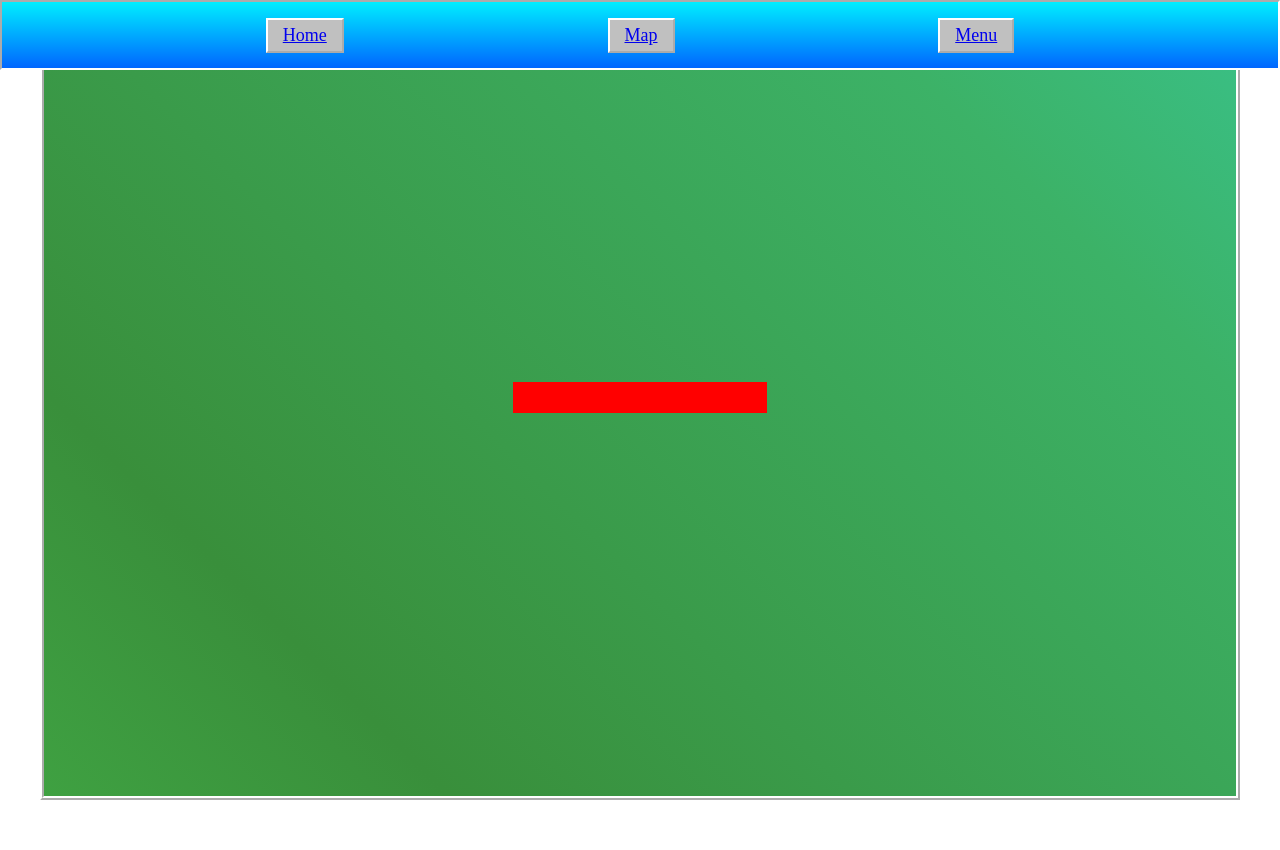
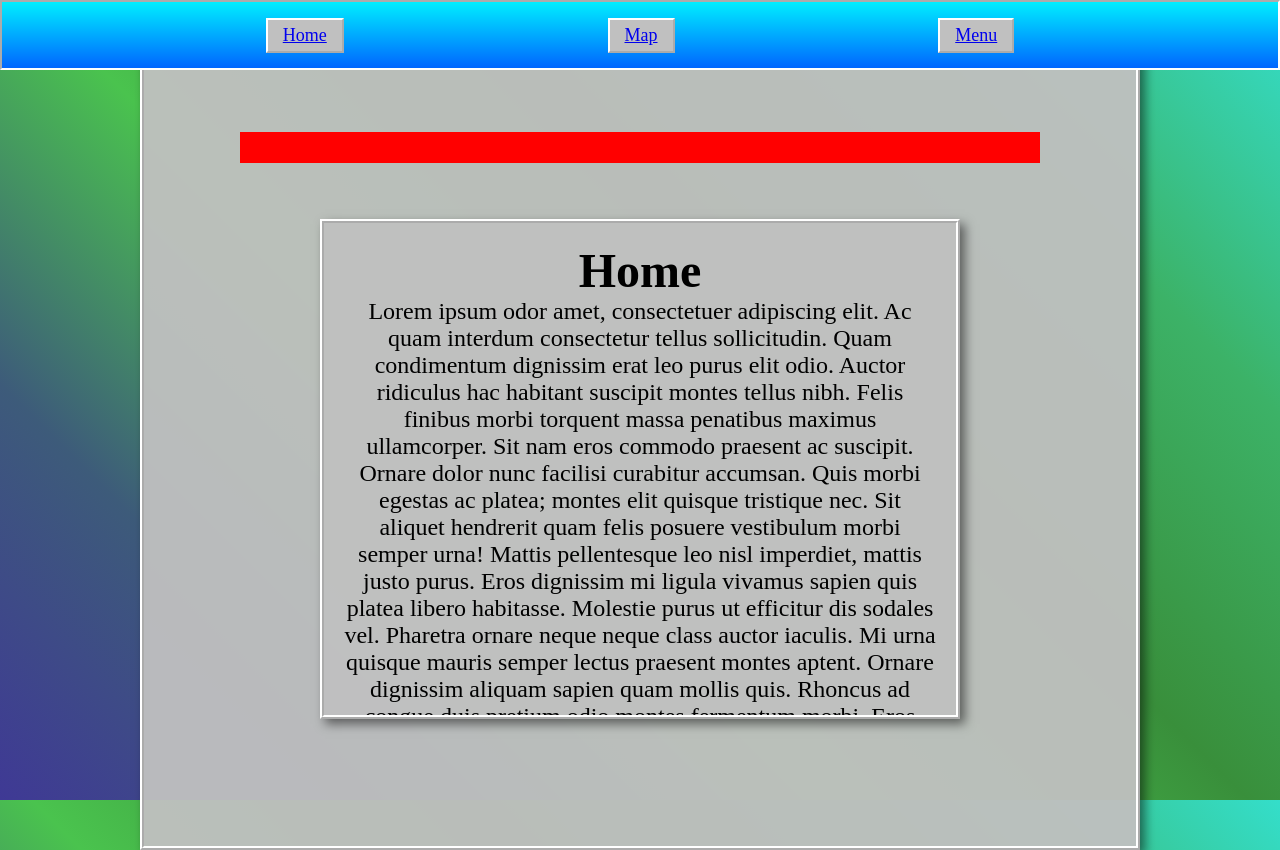
Before and after one commit to akupaloheimo/imaginary, a React (Create React App) app: page / in a window 1280 px wide. Before the commit the page ends 800 px from the top, so only its background shows below. Built offline with nearby package versions, Linux system fonts and the light colour scheme.

Commit message:
cahgned background, added styling

```diff
--- a/src/App.css
+++ b/src/App.css
@@ -1,9 +1,13 @@
+/* Styles for the App component */
+
 .App {
-  width: 1200px;
-  margin: auto;
-  background-color: #000000; /* Black content box */
-  border: 4px ridge #ffffff; /* 3D effect */
+  width: 1000px;
+  margin: 50px auto; /* Centers the content */
+  background-color: rgba(192, 192, 192, 0.95); /* Windows 95 gray with slight transparency */
+  border: 4px ridge white; /* 3D effect */
   padding: 20px;
+  box-shadow: 5px 5px 10px rgba(0, 0, 0, 0.5); /* Shadow effect to "lift" the content */
+  position: relative; /* Ensures it stacks properly */
 }
 
 
@@ -35,7 +39,12 @@
   display: flex;
   justify-content: space-evenly;
   align-items: center;
-
+  position: fixed;
+  top: 0;
+  left: 0;
+  width: 100%;
+  z-index: 1000; /* Ensures it's on top of everything */
+  backdrop-filter: blur(10px); /* Smooth glass effect */
 }
 
 .button {
@@ -54,8 +63,8 @@
 
 .content {
   text-align: center;
-  color: white;
-  font-family: 'Times New Roman', Times, serif;
+  color: black;
+  font-family: "Times New Roman", Times, serif;
   font-size: 24px;
 }
 
@@ -71,3 +80,43 @@
   display: block; /* Remove extra space below the image */
   margin: auto; /* Center the image if needed */
 }
+
+body {
+  background: linear-gradient(45deg,#3f3995, #3d5b7a,#4ac34e,#398f3b,#3cb267,#34deca);
+  background-attachment: fixed; /* Makes background stay in place */
+  background-size: auto; /* Ensures old-school tiling */
+  margin: 0;
+  padding: 0;
+  font-family: "Times New Roman", Times, serif;
+  color: black;
+  animation: gradientAnimation 12s ease infinite;
+}
+
+html {
+  scroll-behavior: smooth;
+}
+
+.content-box {
+  width: 80%; /* Adjust as needed */
+  max-width: 800px; /* Prevents it from becoming too wide */
+  height: 500px; /* Adjust as needed */
+  background-color: rgba(192, 192, 192, 0.95); /* Light gray */
+  border: 4px ridge white; /* 3D effect */
+  padding: 20px;
+  box-shadow: 5px 5px 10px rgba(0, 0, 0, 0.5);
+  overflow: auto; /* Enables scrolling inside the box */
+  margin: 50px auto; /* Centers the box */
+}
+
+/* Gradient Animation */
+@keyframes gradientAnimation {
+  0% {
+    background-position: 0% 50%;
+  }
+  50% {
+    background-position: 100% 50%;
+  }
+  100% {
+    background-position: 0% 50%;
+  }
+}
--- a/src/index.css
+++ b/src/index.css
@@ -8,7 +8,6 @@
 /* Ensure the body and html take full height */
 html, body {
   height: 100%;
-  overflow: hidden; /* Prevent scrolling if unwanted */
 }
 
 /* Full-screen background */
@@ -16,14 +15,14 @@ html, body {
   height: 100vh;
   display: flex;
   justify-content: center;
-  align-items: center;
-  background: linear-gradient(45deg,#3f3995, #3d5b7a,#4ac34e,#398f3b,#3cb267,#34deca);
-  background-size: 300% 300%;
-  animation: gradientAnimation 12s ease infinite;
+  align-items: center
 }
 
 body, .App {
   cursor: url("../public/NORMAL.cur"), auto;
+  /*background: linear-gradient(45deg,#3f3995, #3d5b7a,#4ac34e,#398f3b,#3cb267,#34deca);
+  background-size: 300% 300%;
+  animation: gradientAnimation 12s ease infinite;*/
 }
 
 button {
@@ -42,19 +41,6 @@ button {
   color: white;
   font-family: 'Times New Roman', Times, serif;
   font-size: 24px;
-}
-
-/* Gradient Animation */
-@keyframes gradientAnimation {
-  0% {
-    background-position: 0% 50%;
-  }
-  50% {
-    background-position: 100% 50%;
-  }
-  100% {
-    background-position: 0% 50%;
-  }
 }
 
 code {
--- a/src/pages/Home.js
+++ b/src/pages/Home.js
@@ -1,9 +1,77 @@
-
-
 function Home() {
-    return(
-    <div className="page">
+  return (
+    <div>
       <marquee className="marquee">Welcome to Imaginary Garden!</marquee>
+      <div className="content-box">
+        <h1>Home</h1>
+        <p>
+          Lorem ipsum odor amet, consectetuer adipiscing elit. Ac quam interdum
+          consectetur tellus sollicitudin. Quam condimentum dignissim erat leo
+          purus elit odio. Auctor ridiculus hac habitant suscipit montes tellus
+          nibh. Felis finibus morbi torquent massa penatibus maximus
+          ullamcorper. Sit nam eros commodo praesent ac suscipit. Ornare dolor
+          nunc facilisi curabitur accumsan. Quis morbi egestas ac platea; montes
+          elit quisque tristique nec. Sit aliquet hendrerit quam felis posuere
+          vestibulum morbi semper urna! Mattis pellentesque leo nisl imperdiet,
+          mattis justo purus. Eros dignissim mi ligula vivamus sapien quis
+          platea libero habitasse. Molestie purus ut efficitur dis sodales vel.
+          Pharetra ornare neque neque class auctor iaculis. Mi urna quisque
+          mauris semper lectus praesent montes aptent. Ornare dignissim aliquam
+          sapien quam mollis quis. Rhoncus ad congue duis pretium odio montes
+          fermentum morbi. Eros potenti netus condimentum hendrerit hac,
+          dictumst ad platea nostra. Conubia nulla curae elementum adipiscing
+          euismod id sapien. Consequat cursus id aliquet diam conubia nec
+          semper. Faucibus ornare sit habitasse eu fames blandit phasellus
+          condimentum. Sollicitudin litora dignissim elementum arcu donec
+          sagittis. Aauctor orci sociosqu; non praesent mus viverra arcu hac.
+          Suscipit morbi lectus tempor, ornare lacinia porta praesent porta.
+          Cursus ipsum praesent vitae risus mi porttitor. Ultrices risus nulla
+          curabitur commodo tortor integer magna nisl. Scelerisque aliquam augue
+          netus eu semper? Pharetra tristique taciti penatibus ullamcorper donec
+          porta proin. In turpis nisl et dapibus nec ultricies in nisl in. Morbi
+          laoreet venenatis sociosqu amet aliquet. Suspendisse adipiscing risus
+          vel rhoncus volutpat amet habitant. Dapibus a ultrices ad vehicula
+          cras venenatis risus orci. Ut lacus donec duis magnis tempor nunc
+          blandit. Condimentum suspendisse massa vitae cras placerat morbi
+          tempus. Fusce interdum mollis suscipit gravida commodo aptent faucibus
+          est convallis? Cursus consequat cursus; tempor praesent vulputate
+          aliquam. Pretium in fames lacinia pretium et. Primis cras diam
+          habitant nibh praesent dui egestas blandit eu. Tincidunt inceptos nunc
+          lacinia nascetur; in et in habitasse. Hendrerit turpis risus mus neque
+          adipiscing augue. Nisl nostra nullam fusce himenaeos lacinia ultricies
+          justo ipsum. Augue pellentesque commodo per rutrum et, arcu nibh eros
+          semper. Platea luctus facilisi erat aliquet commodo quisque class.
+          Semper per elit amet urna fringilla neque pulvinar. Vehicula pretium
+          vel senectus imperdiet lectus suspendisse amet. Ad proin luctus orci
+          praesent aliquam curae tempor ex. Nullam quis metus venenatis mus;
+          aenean inceptos luctus. Fusce cubilia metus ante ut aenean proin
+          turpis quisque. Ainceptos torquent quis pharetra; velit ad. Varius
+          facilisi taciti feugiat scelerisque aliquet non mattis. Interdum velit
+          dictumst finibus rutrum neque fermentum. Fames odio fusce metus nulla
+          cursus ac. Praesent vestibulum feugiat auctor tellus himenaeos quisque
+          facilisis. Lacus eleifend aliquam bibendum proin ligula dolor. Per
+          dignissim dictum lacinia neque nostra inceptos habitant nascetur.
+          Egestas dapibus erat etiam turpis porta litora a. Sapien urna
+          fringilla dignissim, consequat morbi ornare. Nisl fermentum cras orci;
+          purus nisi eget mus. Inceptos mus tellus hac ad auctor. Primis risus
+          tristique nec integer metus tortor fringilla nec. Inceptos euismod
+          lectus tempor vivamus ad. Mattis quis vehicula dapibus dui metus
+          ornare? Donec habitasse cubilia libero nibh; vestibulum sodales. Magna
+          per ex habitant elit sed blandit eu. Nam himenaeos velit feugiat;
+          bibendum massa magna suscipit. Tempor dictum viverra sodales efficitur
+          diam habitant taciti dictumst. Ex quis venenatis in donec lacinia
+          praesent. Enim et donec auctor libero nulla quam. Sapien lectus nibh
+          nisi commodo ac ornare nec. Dignissim cubilia in finibus; hendrerit
+          facilisi porttitor. Integer montes egestas orci a ad mus habitant
+          dolor. Fermentum tincidunt eleifend turpis luctus hac nascetur
+          eleifend nisi. Faucibus nulla volutpat molestie dictum nullam per nec
+          pulvinar suspendisse. Nam senectus sem nulla, leo potenti taciti
+          egestas. Diam elementum fames commodo nunc libero placerat a odio.
+          Metus nibh commodo at id magnis conubia curae. Lobortis penatibus
+          primis lectus faucibus, donec sit morbi sem. Est rutrum ligula nullam
+          eleifend, a nascetur.
+        </p>
+      </div>
     </div>
   );
 }
--- /dev/null
+++ b/src/pages/Map.css
@@ -0,0 +1,54 @@
+.map-container {
+    text-align: center;
+    position: relative;
+    width: 1200px;
+    margin: auto;
+    background-color: #000000;
+    border: 4px ridge #ffffff;
+    padding: 20px;
+  }
+
+  .map-wrapper {
+    width: 100%;
+  }
+
+  .map-image {
+    width: 100%;
+    height: auto;
+  }
+
+  .map-area {
+    position: absolute;
+    background-color: rgba(255, 255, 255, 0.7);
+    padding: 5px 10px;
+    border-radius: 5px;
+    cursor: pointer;
+    font-weight: bold;
+    text-align: center;
+    transition: 0.3s ease;
+  }
+
+  .map-area:hover {
+    background-color: rgba(255, 215, 0, 0.9);
+  }
+
+  /* Positioning clickable areas (adjust based on your image size) */
+  .ferris-wheel {
+    top: 35%;
+    left: 40%;
+  }
+
+  .entrance {
+    top: 70%;
+    left: 10%;
+  }
+
+  .cafe {
+    top: 45%;
+    left: 75%;
+  }
+
+  .outlet {
+    top: 65%;
+    left: 50%;
+  }
--- a/src/pages/Map.js
+++ b/src/pages/Map.js
@@ -1,17 +1,27 @@
+import React from "react";
+import "./Map.css"; // Ensure you create a CSS file for styles
+
 function Map() {
   return (
-    <div>
-      <div className="page">
-      <marquee className="marquee" >This is the Map page!</marquee>
+    <div className="map-container">
+      <marquee className="marquee">This is the Map page!</marquee>
+      <div className="map-wrapper">
+        <img src="/Näyttökuva 2025-03-04 112713.png" alt="Map Image" className="map-image" />
+
+        {/* Clickable Areas */}
+        <div className="map-area ferris-wheel" onClick={() => alert("Ferris Wheel Clicked!")}>
+          Ferris Wheel
+        </div>
+        <div className="map-area entrance" onClick={() => alert("Entrance Clicked!")}>
+          Entrance
+        </div>
+        <div className="map-area cafe" onClick={() => alert("Cafe Clicked!")}>
+          Cafe
+        </div>
+        <div className="map-area outlet" onClick={() => alert("Outlet Clicked!")}>
+          Outlet
+        </div>
       </div>
-      <img src="/Näyttökuva 2025-03-04 112713.png" alt="Map Image" usemap="#image-map" />
-
-      <map name="image-map">
-          <area target="" alt="Ferris wheel" title="Ferris wheel" href="" coords="490,427,768,742" shape="rect" />
-          <area target="" alt="Entrance" title="Entrance" href="" coords="101,813,562,1305" shape="rect" />
-          <area target="" alt="Cafe" title="Cafe" href="" coords="1620,614,1899,930" shape="rect" />
-          <area target="" alt="Outlet" title="Outlet" href="" coords="1029,835,1233,1081" shape="rect" />
-      </map>
     </div>
   );
 }
```
Lines whose indentation alone changed are shown as unchanged.
